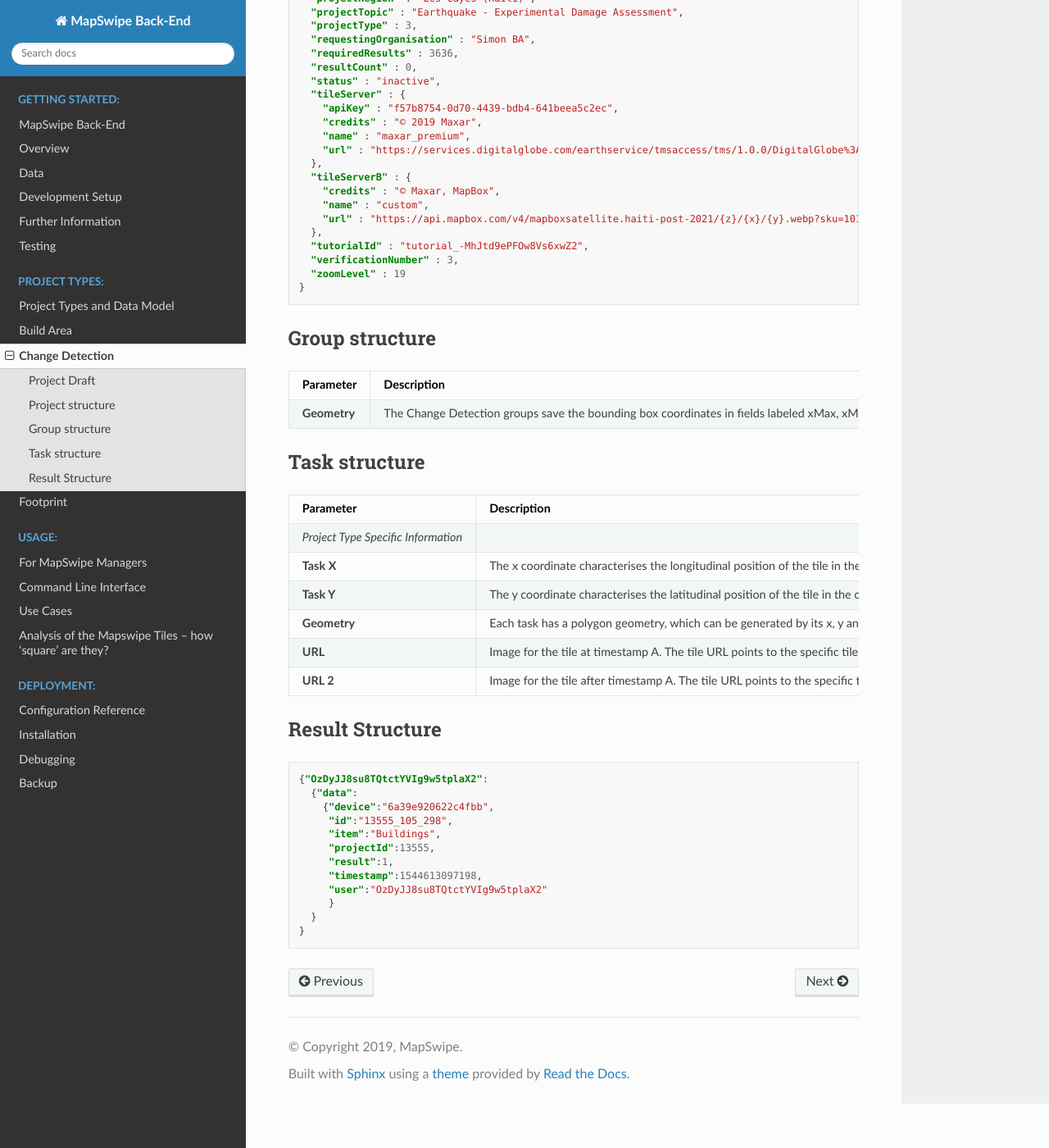
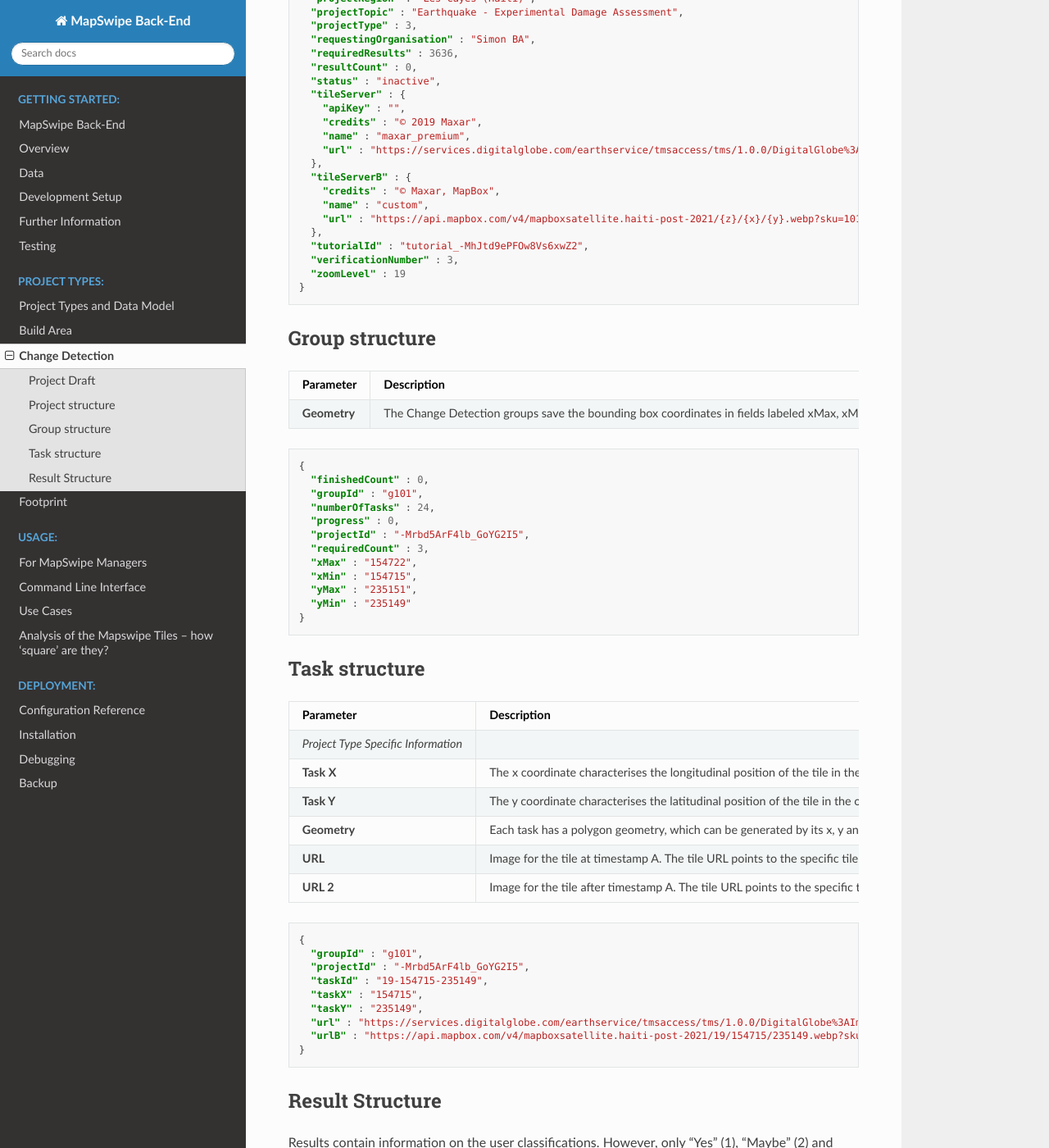
Before and after one commit to mapswipe/python-mapswipe-workers, a Sphinx documentation site: the page built from docs/source/project_type-changeDetection.md, in a window 1280 px wide and 1400 px high, scrolled down 1233 px. Shown: the whole window at 82% size. Built offline with Sphinx 7.4.7 and the Read the Docs theme 2.0.0, drawn with Linux system fonts in a browser that asks for light colours; some of the changed text lies outside the part shown.

Commit message:
project type descriptions

````diff
--- a/docs/source/project_type-changeDetection.md
+++ b/docs/source/project_type-changeDetection.md
@@ -61,7 +61,7 @@ Project Structure example for a project which was created via HOT Tasking Manage
   "resultCount" : 0,
   "status" : "inactive",
   "tileServer" : {
-    "apiKey" : "f57b8754-0d70-4439-bdb4-641beea5c2ec",
+    "apiKey" : "",
     "credits" : "© 2019 Maxar",
     "name" : "maxar_premium",
     "url" : "https://services.digitalglobe.com/earthservice/tmsaccess/tms/1.0.0/DigitalGlobe%3AImageryTileService@EPSG%3A3857@jpg/{z}/{x}/{y}.jpg?connectId={key}"
@@ -69,7 +69,7 @@ Project Structure example for a project which was created via HOT Tasking Manage
   "tileServerB" : {
     "credits" : "© Maxar, MapBox",
     "name" : "custom",
-    "url" : "https://api.mapbox.com/v4/mapboxsatellite.haiti-post-2021/{z}/{x}/{y}.webp?sku=101Fw3jtBuWI5&access_token=pk.eyJ1IjoibWFwYm94c2F0ZWxsaXRlIiwiYSI6ImNqZWZ0MHg0djFqZWoyeG9kN3ZiMmkyd3cifQ.y2HNjGo7FcKQ7psI_BfGqQ"
+    "url" : "https://api.mapbox.com/v4/mapboxsatellite.haiti-post-2021/{z}/{x}/{y}.webp?sku=101Fw3jtBuWI5"
   },
   "tutorialId" : "tutorial_-MhJtd9ePFOw8Vs6xwZ2",
   "verificationNumber" : 3,
@@ -77,15 +77,28 @@ Project Structure example for a project which was created via HOT Tasking Manage
 }
 ```
 
-
 ## Group structure
 
 | Parameter    | Description                                                                                                |
 |--------------|------------------------------------------------------------------------------------------------------------|
 | **Geometry** | The Change Detection groups save the bounding box coordinates in fields labeled xMax, xMin, yMax and yMin. |
 
+```json
+{
+  "finishedCount" : 0,
+  "groupId" : "g101",
+  "numberOfTasks" : 24,
+  "progress" : 0,
+  "projectId" : "-Mrbd5ArF4lb_GoYG2I5",
+  "requiredCount" : 3,
+  "xMax" : "154722",
+  "xMin" : "154715",
+  "yMax" : "235151",
+  "yMin" : "235149"
+}
+```
+
 ## Task structure
-
 
 | Parameter                           | Description                                                                                                                                                                                                                                                                                                                                                                            |
 |-------------------------------------|----------------------------------------------------------------------------------------------------------------------------------------------------------------------------------------------------------------------------------------------------------------------------------------------------------------------------------------------------------------------------------------|
@@ -96,19 +109,19 @@ Project Structure example for a project which was created via HOT Tasking Manage
 | **URL**                             | Image for the tile at timestamp A. The tile URL points to the specific tile image described by the x, y, and z coordinates.                                                                                                                                                                                                                                                            |
 | **URL 2**                           | Image for the tile after timestamp A. The tile URL points to the specific tile image described by the x, y, and z coordinates.                                                                                                                                                                                                                                                         |
 
+```json
+{
+  "groupId" : "g101",
+  "projectId" : "-Mrbd5ArF4lb_GoYG2I5",
+  "taskId" : "19-154715-235149",
+  "taskX" : "154715",
+  "taskY" : "235149",
+  "url" : "https://services.digitalglobe.com/earthservice/tmsaccess/tms/1.0.0/DigitalGlobe%3AImageryTileService@EPSG%3A3857@jpg/19/154715/289138.jpg",
+  "urlB" : "https://api.mapbox.com/v4/mapboxsatellite.haiti-post-2021/19/154715/235149.webp?sku=101Fw3jtBuWI5"
+}
+```
 
 ## Result Structure
-```json
-{"OzDyJJ8su8TQtctYVIg9w5tplaX2":
-  {"data":
-    {"device":"6a39e920622c4fbb",
-     "id":"13555_105_298",
-     "item":"Buildings",
-     "projectId":13555,
-     "result":1,
-     "timestamp":1544613097198,
-     "user":"OzDyJJ8su8TQtctYVIg9w5tplaX2"
-     }
-  }
-}
-```
+
+Results contain information on the user classifications. However, only “Yes” (1), “Maybe” (2) and “Bad Imagery” (3) classifications are stored as results.
+Whenever users indicate “No Change” by just swiping to the next task, no data entry is created.
````
Also changed, not shown: docs/source/index.rst (+0 -8 lines), docs/source/project_type-buildArea.md (+43 -11 lines), docs/source/project_type-footprint.md (+18 -15 lines), docs/source/project_type.md (+0 -1 lines).
